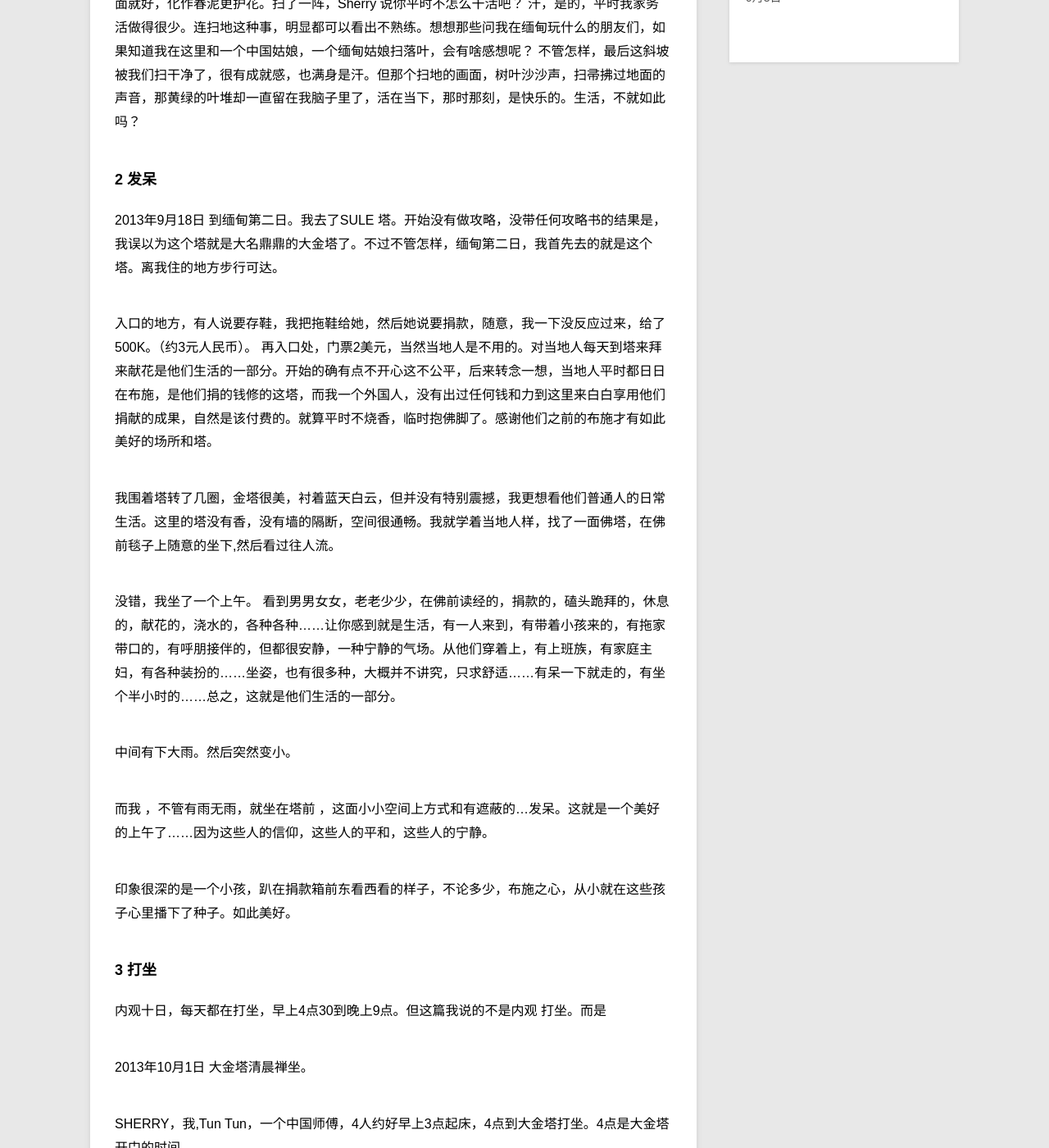
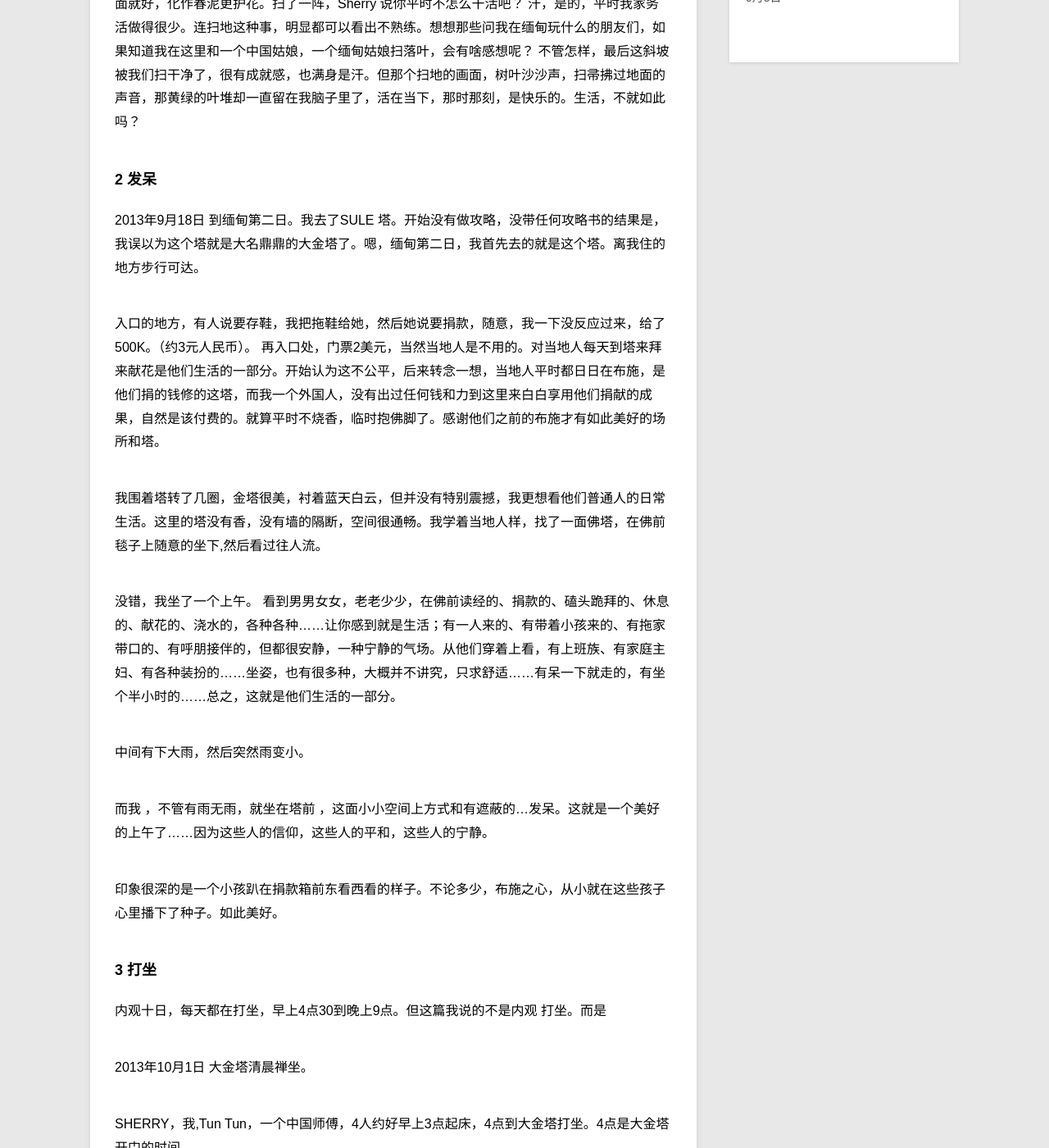
Before and after one commit to violettianjie/violettianjie.github.io, a Jekyll site: the page built from _posts/blog/2018-12-09-travel.md, in a window 1280 px wide and 1400 px high, scrolled down 1468 px. Shown: the whole window at 82% size. Built offline with Jekyll 4.4.1, drawn with Linux system fonts in a browser that asks for light colours; some of the changed text lies outside the part shown.

Commit message:
Update 2018-12-09-travel.md

```diff
--- a/_posts/blog/2018-12-09-travel.md
+++ b/_posts/blog/2018-12-09-travel.md
@@ -55,21 +54,21 @@ category: blog
 ### 2 发呆
 
 2013年9月18日
-到缅甸第二日。我去了SULE 塔。开始没有做攻略，没带任何攻略书的结果是，我误以为这个塔就是大名鼎鼎的大金塔了。不过不管怎样，缅甸第二日，我首先去的就是这个塔。离我住的地方步行可达。
+到缅甸第二日。我去了SULE 塔。开始没有做攻略，没带任何攻略书的结果是，我误以为这个塔就是大名鼎鼎的大金塔了。嗯，缅甸第二日，我首先去的就是这个塔。离我住的地方步行可达。
 
 入口的地方，有人说要存鞋，我把拖鞋给她，然后她说要捐款，随意，我一下没反应过来，给了500K。（约3元人民币）。
-再入口处，门票2美元，当然当地人是不用的。对当地人每天到塔来拜来献花是他们生活的一部分。开始的确有点不开心这不公平，后来转念一想，当地人平时都日日在布施，是他们捐的钱修的这塔，而我一个外国人，没有出过任何钱和力到这里来白白享用他们捐献的成果，自然是该付费的。就算平时不烧香，临时抱佛脚了。感谢他们之前的布施才有如此美好的场所和塔。
+再入口处，门票2美元，当然当地人是不用的。对当地人每天到塔来拜来献花是他们生活的一部分。开始认为这不公平，后来转念一想，当地人平时都日日在布施，是他们捐的钱修的这塔，而我一个外国人，没有出过任何钱和力到这里来白白享用他们捐献的成果，自然是该付费的。就算平时不烧香，临时抱佛脚了。感谢他们之前的布施才有如此美好的场所和塔。
 
-我围着塔转了几圈，金塔很美，衬着蓝天白云，但并没有特别震撼，我更想看他们普通人的日常生活。这里的塔没有香，没有墙的隔断，空间很通畅。我就学着当地人样，找了一面佛塔，在佛前毯子上随意的坐下,然后看过往人流。
+我围着塔转了几圈，金塔很美，衬着蓝天白云，但并没有特别震撼，我更想看他们普通人的日常生活。这里的塔没有香，没有墙的隔断，空间很通畅。我学着当地人样，找了一面佛塔，在佛前毯子上随意的坐下,然后看过往人流。
 
 没错，我坐了一个上午。
-看到男男女女，老老少少，在佛前读经的，捐款的，磕头跪拜的，休息的，献花的，浇水的，各种各种……让你感到就是生活，有一人来到，有带着小孩来的，有拖家带口的，有呼朋接伴的，但都很安静，一种宁静的气场。从他们穿着上，有上班族，有家庭主妇，有各种装扮的……坐姿，也有很多种，大概并不讲究，只求舒适……有呆一下就走的，有坐个半小时的……总之，这就是他们生活的一部分。
+看到男男女女，老老少少，在佛前读经的、捐款的、磕头跪拜的、休息的、献花的、浇水的，各种各种……让你感到就是生活；有一人来的、有带着小孩来的、有拖家带口的、有呼朋接伴的，但都很安静，一种宁静的气场。从他们穿着上看，有上班族、有家庭主妇、有各种装扮的……坐姿，也有很多种，大概并不讲究，只求舒适……有呆一下就走的，有坐个半小时的……总之，这就是他们生活的一部分。
 
-中间有下大雨。然后突然变小。
+中间有下大雨，然后突然雨变小。
 
 而我 ，不管有雨无雨，就坐在塔前 ，这面小小空间上方式和有遮蔽的…发呆。这就是一个美好的上午了……因为这些人的信仰，这些人的平和，这些人的宁静。
 
-印象很深的是一个小孩，趴在捐款箱前东看西看的样子，不论多少，布施之心，从小就在这些孩子心里播下了种子。如此美好。
+印象很深的是一个小孩趴在捐款箱前东看西看的样子。不论多少，布施之心，从小就在这些孩子心里播下了种子。如此美好。
 
 ### 3 打坐
 
```
Also changed, not shown: other parts of _posts/blog/2018-12-09-travel.md (+5 -6 lines).
